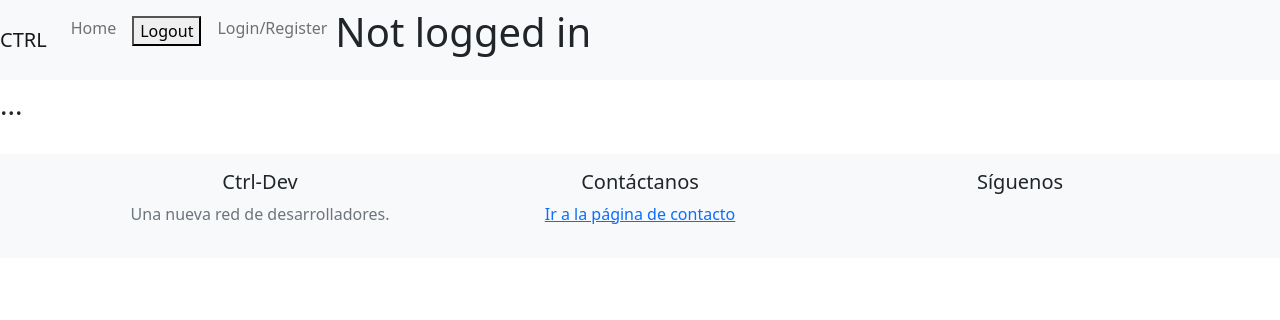
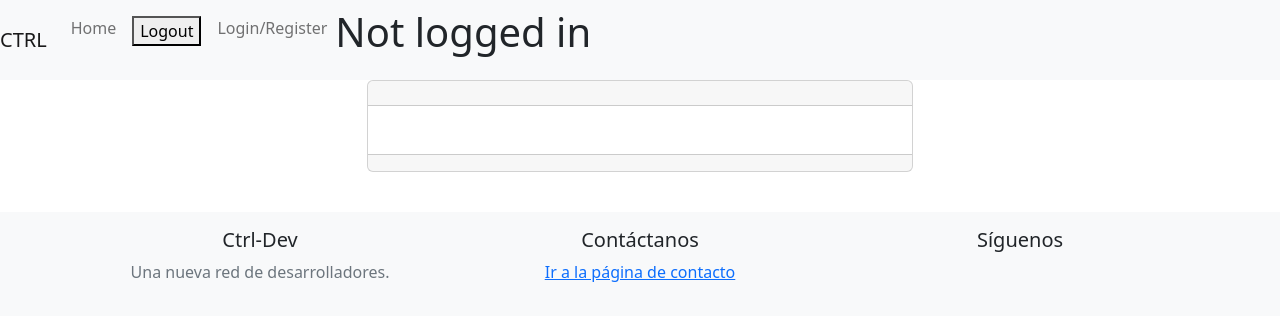
Before and after one commit to Social-Ctrl-Dev/frontend, a React (Create React App) app: page /post/1 in a window 1280 px wide. Shown: the top 320 px of the page. Built offline with nearby package versions, Linux system fonts and the light colour scheme; no server answers.

Commit message:
styles in the fullPost Component

```diff
--- a/src/components/FullPost.js
+++ b/src/components/FullPost.js
@@ -2,6 +2,8 @@ import React, { Component } from 'react';
 import axios from 'axios';
 import { useParams } from 'react-router-dom';
 import { useState, useEffect } from 'react';
+
+import { Row, Container, Col, Image, Card } from 'react-bootstrap';
 
 export const FullPost = (props)=>{
 
@@ -17,18 +19,27 @@ export const FullPost = (props)=>{
 	},);
 
     return(
-            <div>
-                <h1>
-                    {postData.post.title}
-                </h1>
-                <h2>
-                    {postData.post.body}
+        <Container>
+  <Row className="justify-content-center">
+          <Col xs={10} md={6}>
+            <Card className="text-center mb-3">
+              <Card.Header>
+                <h2>{postData.post.title}</h2>
+              </Card.Header>
+              <Card.Body>
+                <p className="text-muted mt-3">{postData.post.body}</p>
+              </Card.Body>
+              <Card.Footer className="text-muted">
 
-                </h2>
-                <h3>
-                    ...
-                </h3>
-            </div>
+              </Card.Footer>
+            </Card>
+          </Col>
+        </Row>
+      </Container>
         )
 
 }
+
+/*
+
+*/
```
